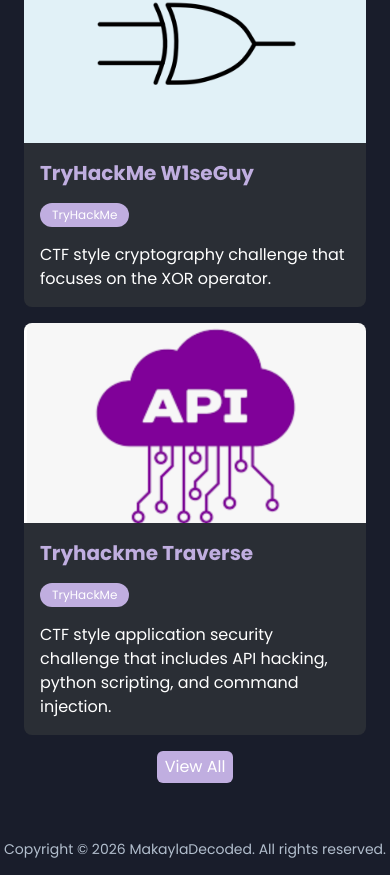
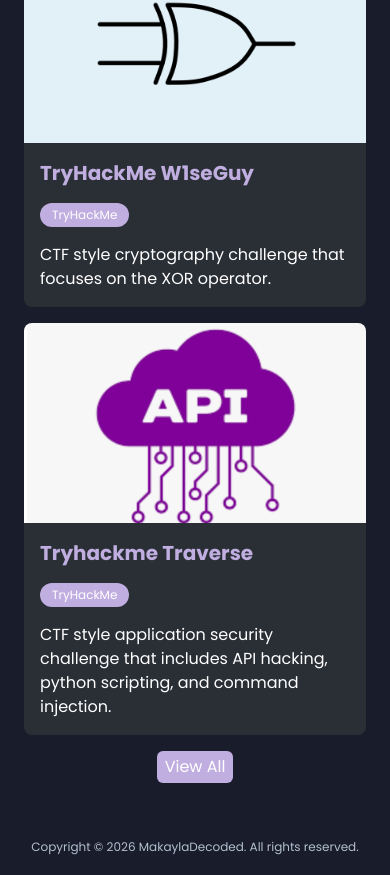
Before and after one commit to mferrell16/portfolio, a Next.js app: page / in a window 390 px wide. Shown: the part 1486-2361 px from the top of the page. Built offline with nearby package versions, Linux system fonts and the light colour scheme.

Commit message:
adjusted footer text size for better responsiveness on smaller screens

```diff
--- a/components/Footer.tsx
+++ b/components/Footer.tsx
@@ -3,7 +3,7 @@ export default function Footer() {
 
   return (
     <footer className="flex items-center justify-center w-full py-4">
-      <p className="text-gray-font text-center text-sm">
+      <p className="text-gray-font text-center text-xs md:text-sm">
         Copyright &copy; {currentYear} MakaylaDecoded. All rights reserved.
       </p>
     </footer>
```
